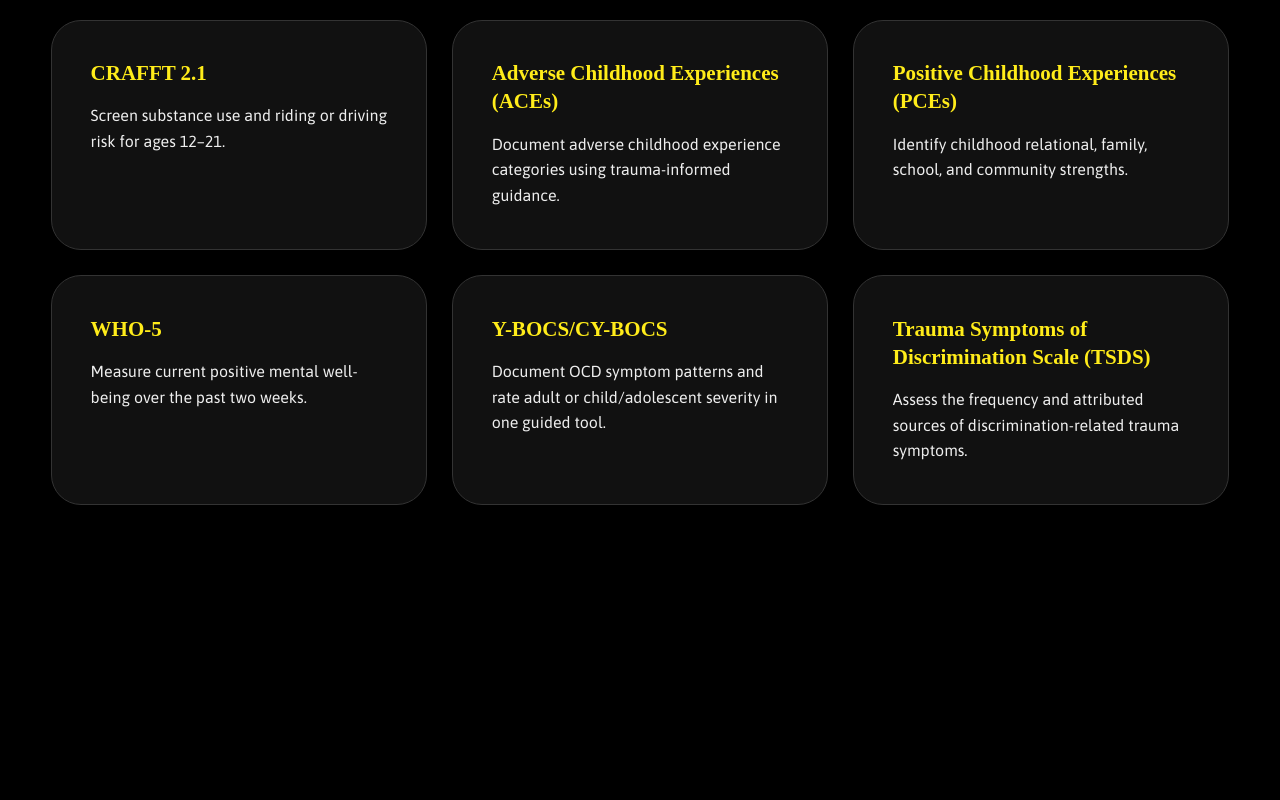
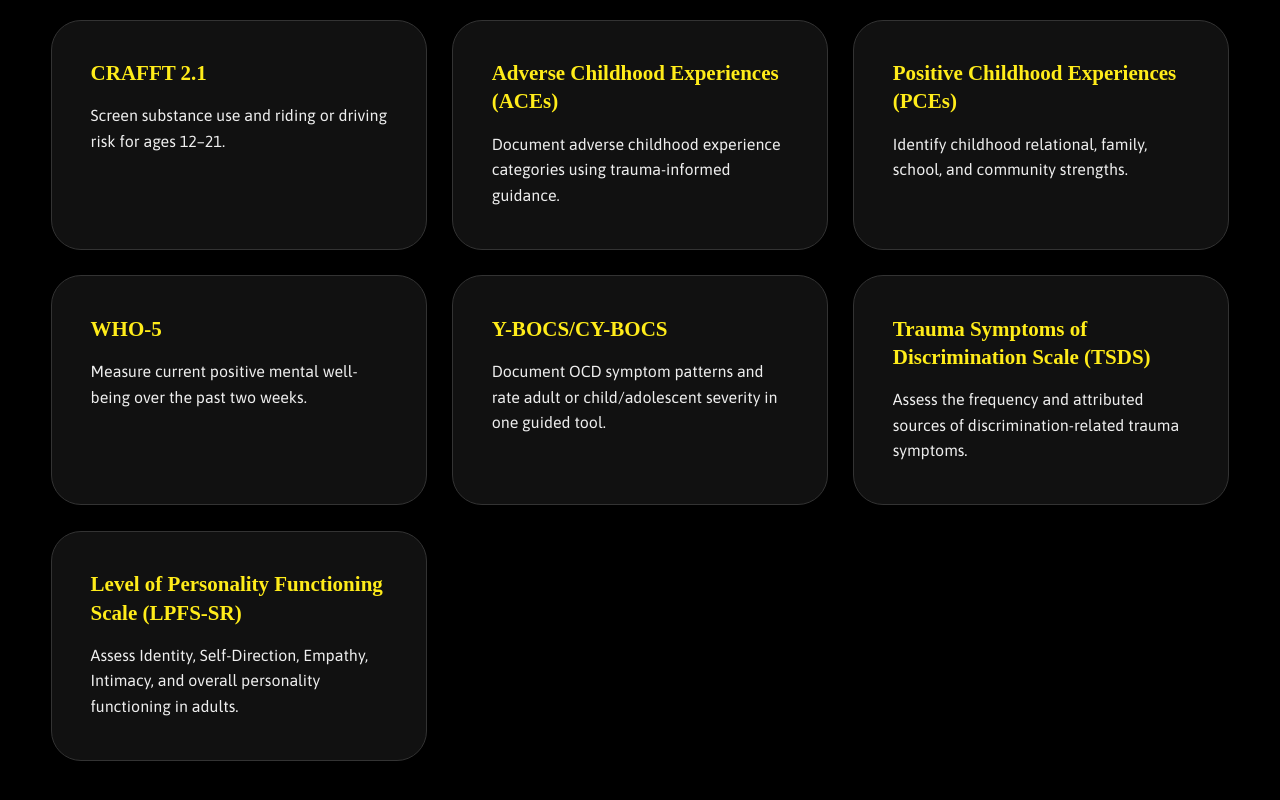
Before and after one commit to sarah-problem/workbench, a plain HTML site: page index.html in a window 1280 px wide. Shown: the part 1100-1900 px from the top of the page. Before the commit the page ends 1656 px from the top, so only its background shows below. Drawn offline with Linux system fonts and the light colour scheme; a web font is replaced by a local one.

Commit message:
Add files via upload

```diff
--- a/index.html
+++ b/index.html
@@ -63,6 +63,7 @@
         <a class="tool-card" href="brief-assessment.html?measure=who5"><h3>WHO-5</h3><p>Measure current positive mental well-being over the past two weeks.</p></a>
         <a class="tool-card" href="ybocs.html"><h3>Y-BOCS/CY-BOCS</h3><p>Document OCD symptom patterns and rate adult or child/adolescent severity in one guided tool.</p></a>
         <a class="tool-card" href="tsds.html"><h3>Trauma Symptoms of Discrimination Scale (TSDS)</h3><p>Assess the frequency and attributed sources of discrimination-related trauma symptoms.</p></a>
+        <a class="tool-card" href="lpfs.html"><h3>Level of Personality Functioning Scale (LPFS-SR)</h3><p>Assess Identity, Self-Direction, Empathy, Intimacy, and overall personality functioning in adults.</p></a>
       </div>
     </section>
   </main>
```
